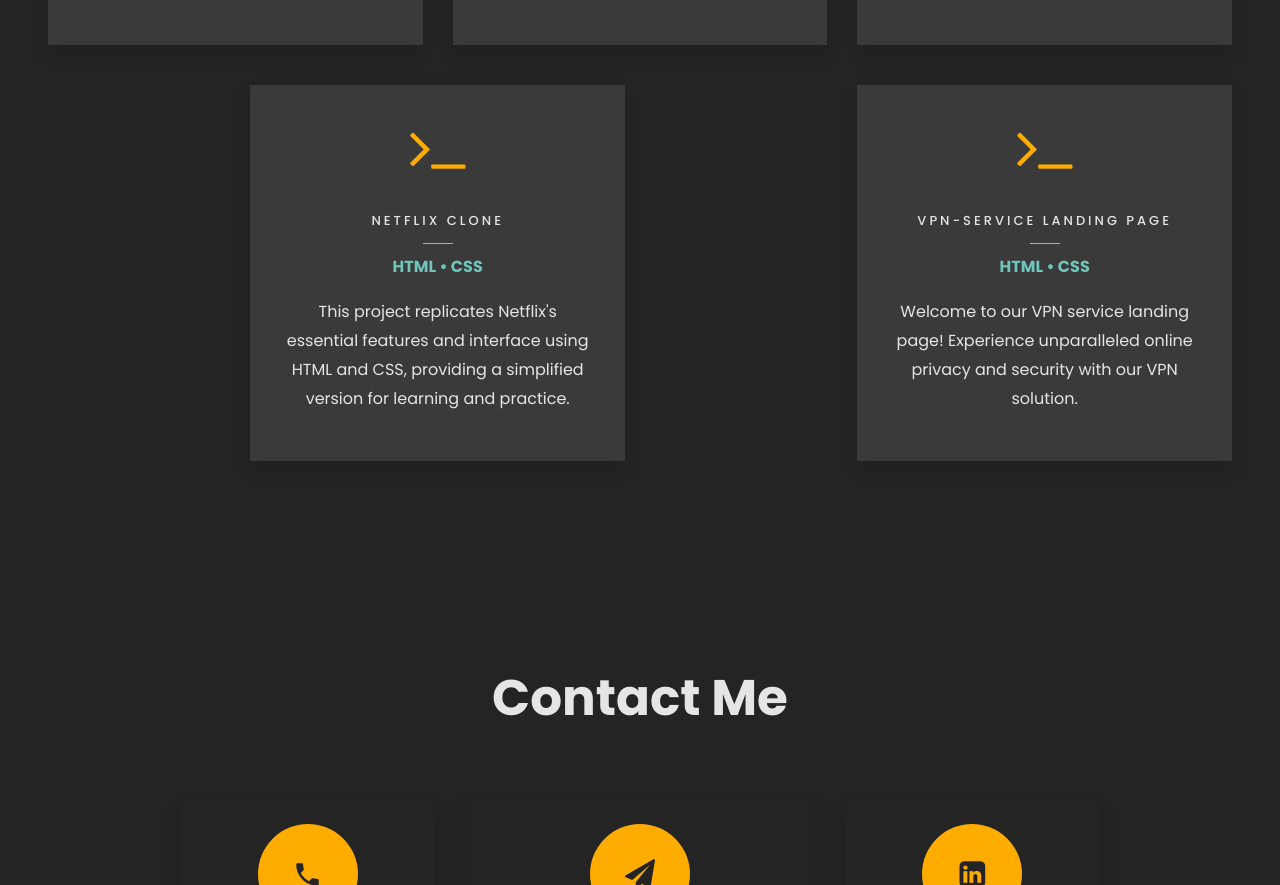
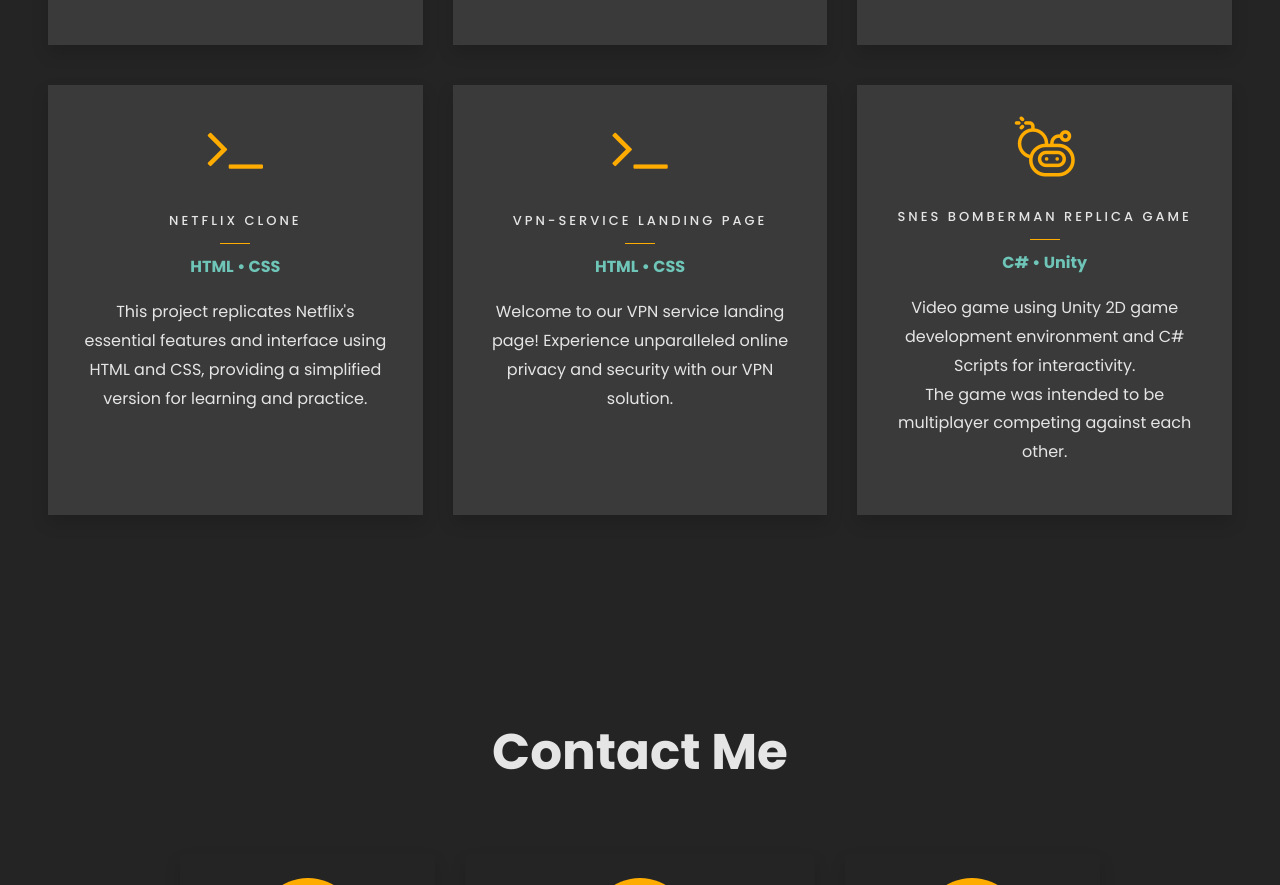
Before and after one commit to SangameshPK-2003/Portfolio, a plain HTML site: page index.html in a window 1280 px wide. Shown: the part 3194-4079 px from the top of the page. Drawn offline with Linux system fonts and the light colour scheme; files whose address does not match are found by name.

Commit message:
files updated

```diff
--- a/index.html
+++ b/index.html
@@ -353,7 +353,7 @@
 						</div>
 					</a>
 				</div>
-				<!-- <div class="col-md-4 text-center d-flex ftco-animate">
+				<div class="col-md-4 text-center d-flex ftco-animate">
 					<a href="https://github.com/ahsankhan26/Bomberman-Replica" target="_blank"
 						class="services-1 shadow">
 						<span class="icon">
@@ -367,7 +367,7 @@
 							</p>
 						</div>
 					</a>
-				</div> -->
+				</div>
 			</div>
 		</div>
 		</div>
```
